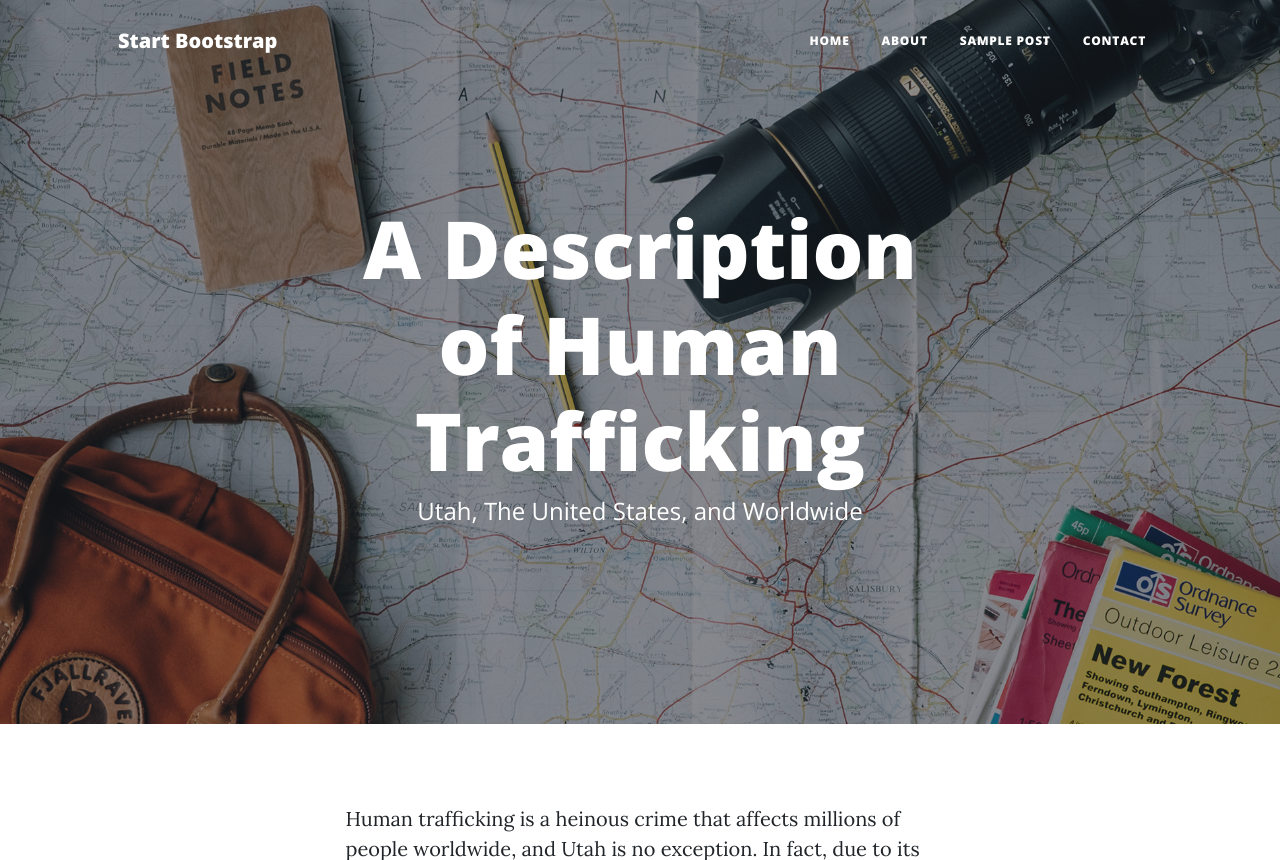
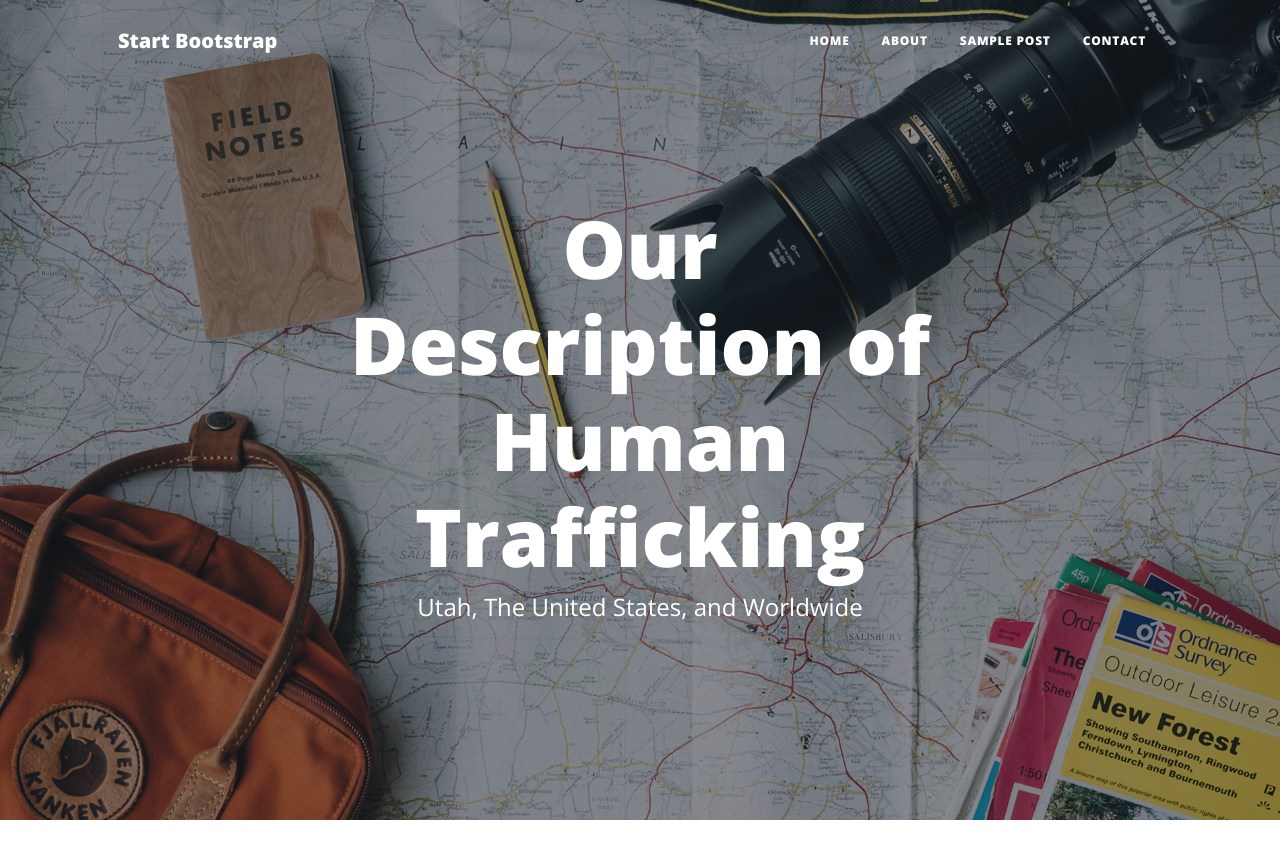
Before and after one commit to parkerwatts21/Team13MissingPersons, a Django app: template templates/personpages/about.html in a window 1280 px wide. Shown: the top 860 px of the page. Run offline with Django 3.2, Linux system fonts and the light colour scheme; the template is opened without the code that fills it, so the values that code supplies are empty; some libraries are stand-ins or nearby versions.

Commit message:
Update about.html
added word that was missing to header

```diff
--- a/templates/personpages/about.html
+++ b/templates/personpages/about.html
@@ -41,7 +41,7 @@
                 <div class="row gx-4 gx-lg-5 justify-content-center">
                     <div class="col-md-10 col-lg-8 col-xl-7">
                         <div class="page-heading">
-                            <h1>A Description of Human Trafficking</h1>
+                            <h1>Our Description of Human Trafficking</h1>
                             <span class="subheading">Utah, The United States, and Worldwide</span>
                         </div>
                     </div>
```
